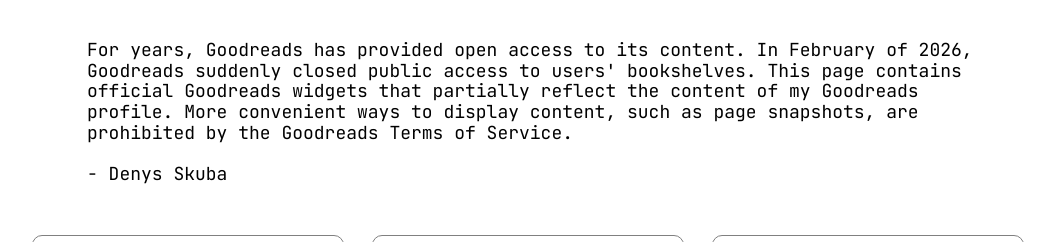
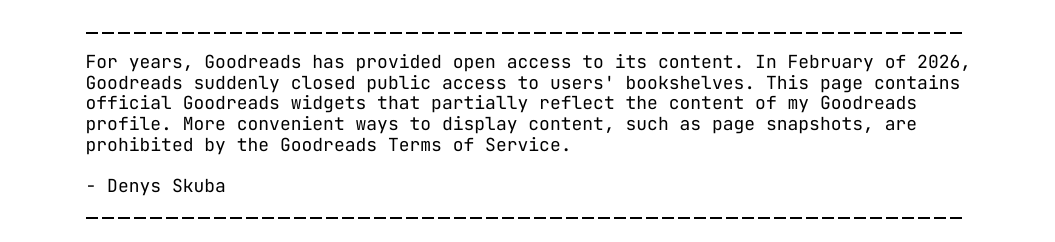
Before and after one commit to denys-skuba/denys-skuba.github.io, a plain HTML site: page index.html in a window 1280 px wide. Shown: the top 242 px of the page, without its empty margins (108-1163 px from the left). Drawn offline with nearby package versions, Linux system fonts and the light colour scheme; a script that the page names is missing.

Commit message:
Update styles.css

```diff
--- a/styles.css
+++ b/styles.css
@@ -37,12 +37,41 @@ body {
 
 .description {
   width: 100%;
-  max-width: 890px;
+  max-width: 893px;
   font-size: 18px;
   font-weight: normal;
   font-family: "JetBrains Mono", monospace;
-  margin-top: 20px;
   margin-bottom: 50px;
+  padding-block: 20px;
+  position: relative;
+}
+
+.description::before {
+  content: "";
+  display: block;
+  position: absolute;
+  top: 0;
+  width: calc(100% - 15px);
+  height: 2px;
+  margin-bottom: 20px;
+  background-image: repeating-linear-gradient(90deg, #000000, #000000 12px, transparent 12px, transparent 16px), repeating-linear-gradient(90deg, #000000, #000000 12px, transparent 12px, transparent 16px);
+  background-position: left top, left bottom;
+  background-repeat: repeat-x, repeat-x;
+  background-size: 100% 2px, 100% 2px;
+}
+
+.description::after {
+  content: "";
+  display: block;
+  position: absolute;
+  top: 100%;
+  width: calc(100% - 15px);
+  height: 2px;
+  margin-bottom: 20px;
+  background-image: repeating-linear-gradient(90deg, #000000, #000000 12px, transparent 12px, transparent 16px), repeating-linear-gradient(90deg, #000000, #000000 12px, transparent 12px, transparent 16px);
+  background-position: left top, left bottom;
+  background-repeat: repeat-x, repeat-x;
+  background-size: 100% 2px, 100% 2px;
 }
 
 .widgets-container {
```
